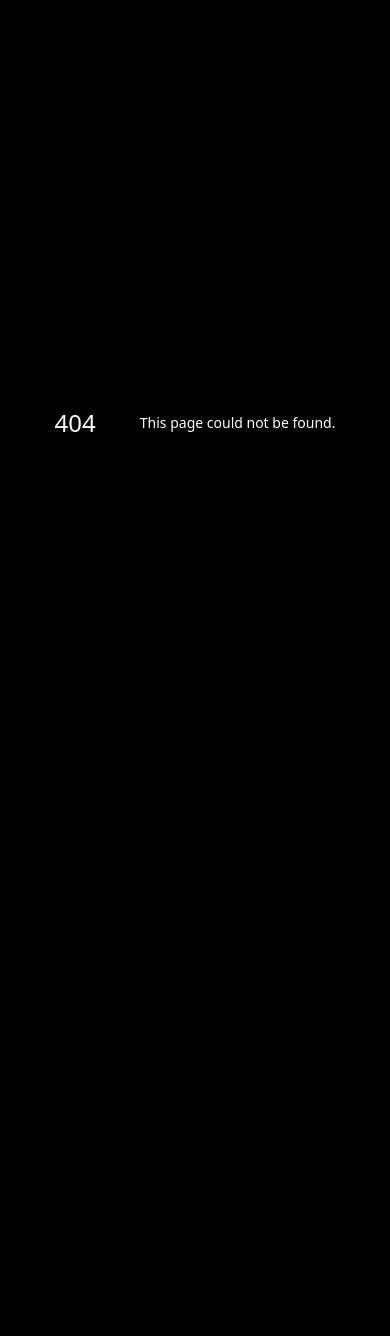
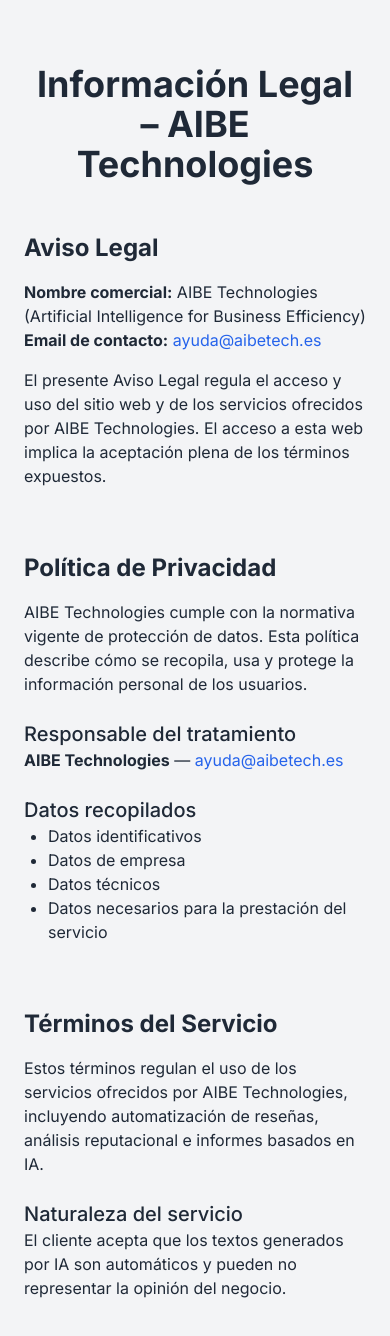
Before and after one commit to eduardomaper7-coder/aibe-frontend, a Next.js app: page /legal in a window 390 px wide. Before the commit this address had no page. Shown: the top 1336 px of the page. Before the commit the page ends 844 px from the top, so only its background shows below. Built offline with nearby package versions, Linux system fonts and the light colour scheme.

Commit message:
mejorar-movil

```diff
--- a/app/Footer.tsx
+++ b/app/Footer.tsx
@@ -16,11 +16,13 @@
 
         {/* Enlaces legales */}
         <nav className="flex flex-wrap justify-center gap-5 md:gap-6 text-sm">
-          <Link href="/aviso-legal" className="hover:text-white">Aviso legal</Link>
-          <Link href="/politica-privacidad" className="hover:text-white">Política de privacidad</Link>
-          <Link href="/terminos-servicio" className="hover:text-white">Términos del servicio</Link>
-          <Link href="/contacto" className="hover:text-white">Contacto</Link>
-        </nav>
+  <Link href="/legal" className="hover:text-white">Aviso legal</Link>
+  <Link href="/legal" className="hover:text-white">Política de privacidad</Link>
+  <Link href="/legal" className="hover:text-white">Términos del servicio</Link>
+  <Link href="/contact" className="hover:text-white">Contacto</Link>
+
+</nav>
+
 
         {/* Idioma y país */}
         <div className="flex items-center gap-2 text-sm text-gray-400">
--- a/app/contact/page.tsx
+++ b/app/contact/page.tsx
@@ -39,9 +39,7 @@
   return (
     <main className="min-h-screen flex flex-col items-center justify-center bg-gradient-to-b from-[#0a2239] to-[#0e3a5c] relative overflow-hidden">
       {/* Nombre de la empresa */}
-      <div className="absolute top-6 left-8 text-white font-semibold text-lg tracking-wide">
-        AIBE Technologies
-      </div>
+
 
       <div className="text-center mb-10 mt-8">
         <h1 className="text-4xl md:text-5xl font-bold text-white mb-3">
--- a/app/globals.css
+++ b/app/globals.css
@@ -207,10 +207,6 @@
     margin-top: 22px;
   }
 
-  .hero-btn, .hero-btn.primary, .hero-btn.secondary {
-    width: 90% !important;
-    max-width: 360px;
-  }
 
   .hero-link { margin-top: 4px; font-size:0.95rem; text-align:center; }
 }
@@ -342,3 +338,21 @@
     padding-left: 80px !important; /* coincide con el título */
   }
 }
+
+
+@media (max-width: 768px) {
+  .hero-btn-group {
+    display: flex !important;
+    flex-direction: column !important;
+    gap: 12px !important;
+    align-items: center;
+  }
+
+  .hero-btn-group .hero-btn {
+    width: 150% !important;           /* ← más ancho que antes */
+    max-width: 400px;                /* opcional */
+    text-align: center;
+    padding-left: 14px !important;
+    padding-right: 14px !important;  /* proporción ideal */
+  }
+}
--- /dev/null
+++ b/app/legal/page.tsx
@@ -0,0 +1,62 @@
+export default function LegalPage() {
+  return (
+    <section className="bg-gray-100 text-gray-800 py-16 px-6">
+      <div className="max-w-4xl mx-auto">
+
+        <h1 className="text-4xl font-bold text-center mb-12">
+          Información Legal – AIBE Technologies
+        </h1>
+
+        {/* AVISO LEGAL */}
+        <section className="mb-16">
+          <h2 className="text-2xl font-semibold mb-4">Aviso Legal</h2>
+
+          <p><strong>Nombre comercial:</strong> AIBE Technologies (Artificial Intelligence for Business Efficiency)</p>
+          <p><strong>Email de contacto:</strong> <a className="text-blue-600" href="mailto:ayuda@aibetech.es">ayuda@aibetech.es</a></p>
+
+          <p className="mt-4">
+            El presente Aviso Legal regula el acceso y uso del sitio web y de los servicios ofrecidos por AIBE Technologies.
+            El acceso a esta web implica la aceptación plena de los términos expuestos.
+          </p>
+        </section>
+
+        {/* POLÍTICA DE PRIVACIDAD */}
+        <section className="mb-16">
+          <h2 className="text-2xl font-semibold mb-4">Política de Privacidad</h2>
+
+          <p>
+            AIBE Technologies cumple con la normativa vigente de protección de datos. Esta política describe cómo se recopila, usa
+            y protege la información personal de los usuarios.
+          </p>
+
+          <h3 className="text-xl font-medium mt-6">Responsable del tratamiento</h3>
+          <p><strong>AIBE Technologies</strong> — <a className="text-blue-600" href="mailto:ayuda@aibetech.es">ayuda@aibetech.es</a></p>
+
+          <h3 className="text-xl font-medium mt-6">Datos recopilados</h3>
+          <ul className="list-disc ml-6">
+            <li>Datos identificativos</li>
+            <li>Datos de empresa</li>
+            <li>Datos técnicos</li>
+            <li>Datos necesarios para la prestación del servicio</li>
+          </ul>
+        </section>
+
+        {/* TÉRMINOS DEL SERVICIO */}
+        <section className="mb-16">
+          <h2 className="text-2xl font-semibold mb-4">Términos del Servicio</h2>
+
+          <p>
+            Estos términos regulan el uso de los servicios ofrecidos por AIBE Technologies, incluyendo automatización de reseñas,
+            análisis reputacional e informes basados en IA.
+          </p>
+
+          <h3 className="text-xl font-medium mt-6">Naturaleza del servicio</h3>
+          <p>
+            El cliente acepta que los textos generados por IA son automáticos y pueden no representar la opinión del negocio.
+          </p>
+        </section>
+
+      </div>
+    </section>
+  );
+}
--- a/components/ui/SeccionResenasIA.tsx
+++ b/components/ui/SeccionResenasIA.tsx
@@ -279,13 +279,14 @@
       </div>
 
       <div className="mt-16 flex justify-center">
-        <Link
-          href="/contact"
-          className="bg-white text-black font-semibold text-lg px-8 py-4 rounded-full hover:scale-105 transition-all"
-        >
-          Escríbenos sin compromiso
-        </Link>
-      </div>
+  <Link
+    href="/registro"
+    className="bg-white text-black font-semibold text-lg px-8 py-4 rounded-full hover:scale-105 transition-all"
+  >
+    Empieza gratis hoy
+  </Link>
+</div>
+
     </section>
   );
 }
--- a/components/ui/oportunidadesdemo.tsx
+++ b/components/ui/oportunidadesdemo.tsx
@@ -195,7 +195,7 @@
       </div>
 
 
-      <div className="mt-6">
+      <div className="mt-6 hidden md:block">
   <h4 className="mb-3 text-sm font-semibold text-slate-700">
     Reseñas relacionadas
   </h4>
@@ -205,6 +205,7 @@
     ))}
   </div>
 </div>
+
     </section>
   );
 }
```
Lines whose indentation alone changed are shown as unchanged.
